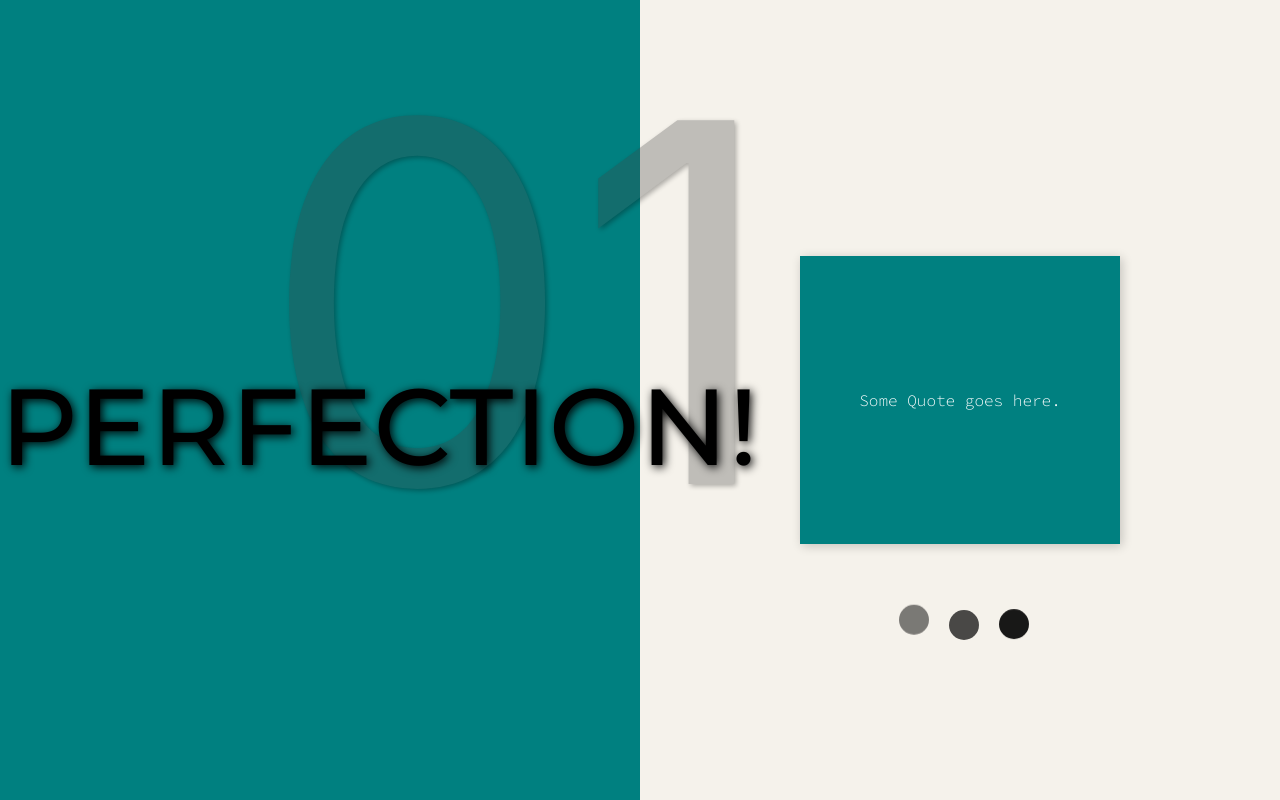
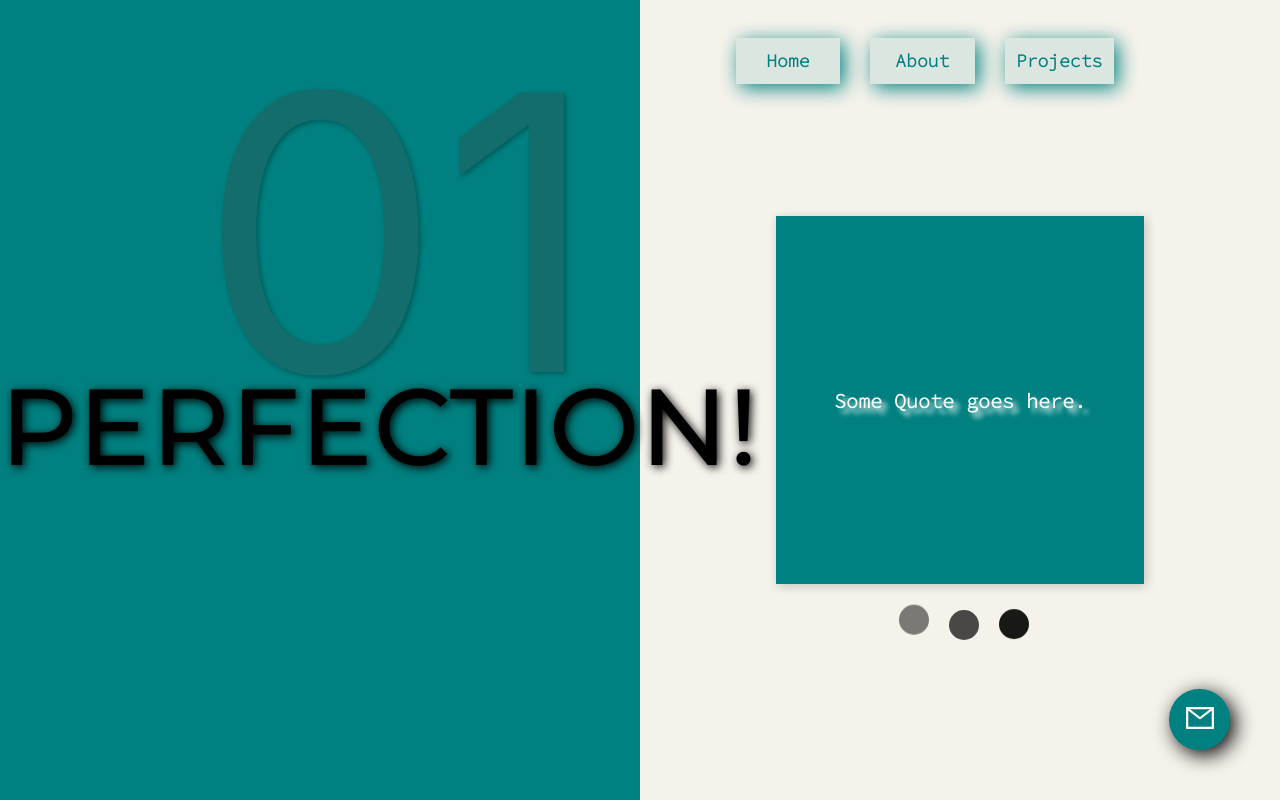
Before and after one commit to Moonlightsculptor88/Portfolio, a React (Create React App) app: page / in a window 1280 px wide. Built offline with nearby package versions, Linux system fonts and the light colour scheme.

Commit message:
main page update

```diff
--- a/package.json
+++ b/package.json
@@ -11,6 +11,7 @@
     "node-sass": "^6.0.0",
     "react": "^17.0.2",
     "react-dom": "^17.0.2",
+    "react-icons": "^4.2.0",
     "react-intersection-observer": "^8.32.0",
     "react-scripts": "4.0.3",
     "web-vitals": "^1.1.2"
--- a/src/App.js
+++ b/src/App.js
@@ -1,6 +1,7 @@
 import './index.scss';
 import React, {useEffect} from 'react';
 import { useInView } from 'react-intersection-observer';
+import { AiOutlineMail } from 'react-icons/ai';
 // import AOS from 'aos';
 // import 'aos/dist/aos.css'; // You can also use <link> for styles
 //
@@ -100,16 +101,25 @@ function App() {
 
     return (
       <div className="container">
+
                 <section className="main-body" >
+                    <div   className="message" ><AiOutlineMail size="2em" /></div>
+                    <nav>
+                        <ul>
+                            <li>Home</li>
+                            <li>About</li>
+                            <li>Projects</li>
+                        </ul>
+                    </nav>
 
                     <h1></h1>
                     <div className="first-half">
                     <p className="amazing">Amazing</p>
                     <p className="floating-number">01</p>
                     </div>
+                    <div id="container">
 
-                    <div id="container">
-                        <div id="inner">Some Quote goes here.</div>
+                        <div id="inner"><p>Some Quote goes here.</p></div>
                     </div>
 
 
--- a/src/index.scss
+++ b/src/index.scss
@@ -31,6 +31,30 @@ body::-webkit-scrollbar {
     background-position: center center;
 
 
+    .message{
+        position: absolute;
+        text-align: center;
+        bottom: 50px;
+        right: 50px;
+        width: 35px;
+        height: 35px;
+        line-height: 30px;
+        background-color: teal;
+        color: white;
+        border-radius: 50%;
+        padding: 1%;
+        box-shadow: 5px 5px 20px #000;
+        z-index: 9999;
+        transition: 0.5s ease;
+    }
+
+    .message:hover{
+        transform: translateY(-10px);
+    }
+
+
+
+
     section{
         height:100vh;
         width: 100vw;
@@ -61,6 +85,51 @@ body::-webkit-scrollbar {
             background-color: #F5F2EB;
             align-items: center;
 
+            nav{
+                position: absolute;
+                top: 20px;
+                right: 13vw;
+
+            }
+
+            nav ul{
+                display: flex;
+                gap: 30px;
+                list-style: none;
+                font-size: 18px;
+                font-family: 'Source Code Pro', monospace;
+                font-weight: 600;
+
+
+            }
+
+            nav ul li{
+                width: 106px;
+                text-align: center;
+                color: teal;
+                padding: 3%;
+                box-shadow: 4px 4px 20px teal;
+                position: relative;
+                transition: 0.5s ease;
+            }
+
+            nav ul li::before{
+                content: "";
+                position: absolute;
+                top: 0;
+                bottom: 0;
+                left: 0;
+                right: 0;
+                background-color: teal;
+                opacity: 0.1;
+            }
+
+            nav ul li:hover{
+                background-color: white;
+            }
+
+
+
 
 
             .button{
@@ -80,11 +149,14 @@ body::-webkit-scrollbar {
                 /* This will come into play later */
                 perspective: 30px;
                 margin: auto;
+                .h2{
+                    margin: auto;
+                }
             }
 
             #inner {
-                width: 20em;
-                height: 18em;
+                width: 23em;
+                height: 23em;
                 background-color: teal;
                 box-shadow: 2px 2px 10px rgba(0, 0, 0, 0.2);
                 transition: transform 0.5s;
@@ -92,8 +164,14 @@ body::-webkit-scrollbar {
                 display: flex;
                 justify-content: center;
                 align-items: center;
+
+            }
+            #inner p{
                 color: white;
                 font-family: 'Source Code Pro', monospace;
+                font-size: 20px;
+                text-shadow: 5px 5px 5px #fff;
+                font-weight: 600;
             }
 
 
@@ -300,7 +378,7 @@ body::-webkit-scrollbar {
     margin: 0;
     padding: 0;
     position: absolute;
-    font-size: 500px;
+    font-size: 30vw;
     color: #404040;
     left: 0vw;
     top: 0;
```
Also changed, not shown: 1 other file (tests, documents, lock files or other folders).
